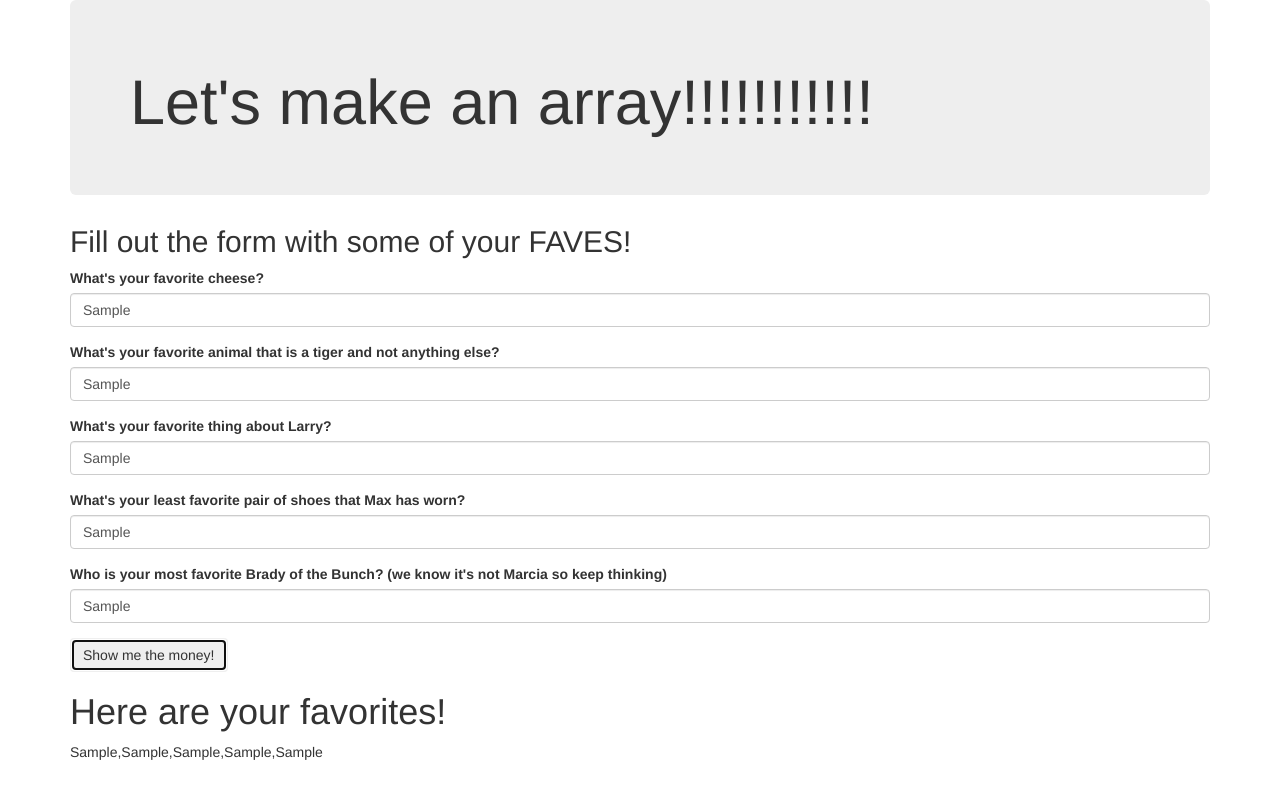
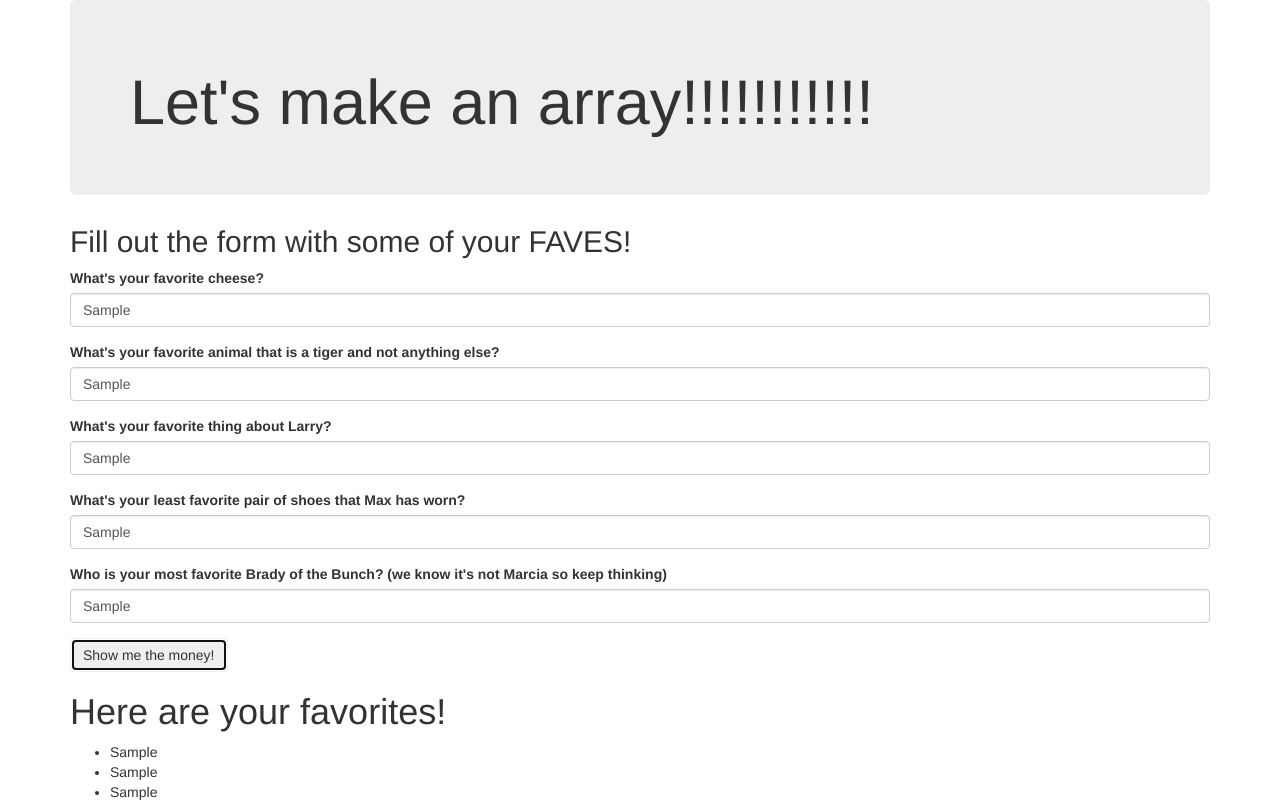
Before and after one commit to CallaRudolph/fave-arrays, a plain HTML site: page index.html in a window 1280 px wide. Both pictures are taken after typing "Sample", "Sample", "Sample", "Sample", "Sample" into the empty fields and a click on the button "Show me the money!". Drawn offline with Linux system fonts and the light colour scheme.

Commit message:
display specific elements of the favorites variable, hide #newArray until submit

```diff
--- a/css/styles.css
+++ b/css/styles.css
@@ -0,0 +1,3 @@
+#newArray {
+  display: none;
+}
--- a/index.html
+++ b/index.html
@@ -40,8 +40,15 @@
           </div>
         </form>
       </div>
-      <h1> Here are your favorites!</h1>
-      <div id="results">
+      <div class="results">
+        <h1> Here are your favorites!</h1>
+      <div id="newArray">
+        <ul>
+          <li id="one"></li>
+          <li id="zero"></li>
+          <li id="two"></li>
+        </ul>
+      </div>
       </div>
     </div>
   </body>
--- a/js/scripts.js
+++ b/js/scripts.js
@@ -9,8 +9,15 @@ $("#formOne").submit(function(event) {
 
   var favorites = [cheese, animal, larry, max, brady];
 
-  $("#results").text(favorites);
+  var newArray = [];
 
+  newArray.push(favorites[1], favorites [0], favorites [2]);
+
+  $("#one").text(newArray[0]);
+  $("#zero").text(newArray[1]);
+  $("#two").text(newArray[2]);
+
+$("#newArray").show();
 
   });
 });
```
